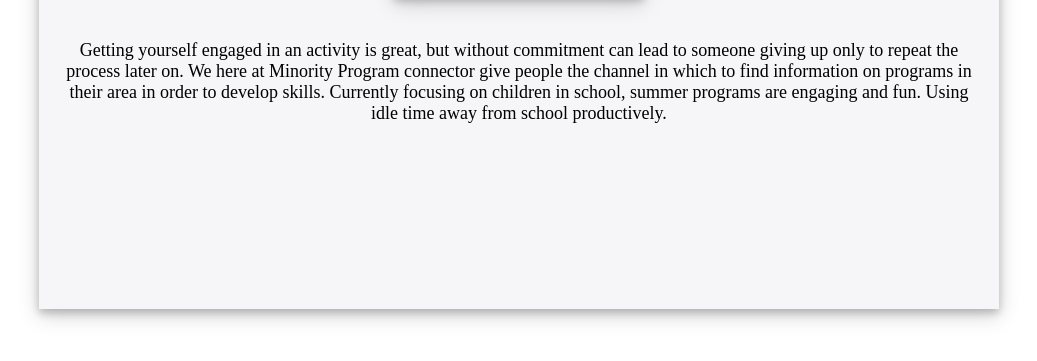
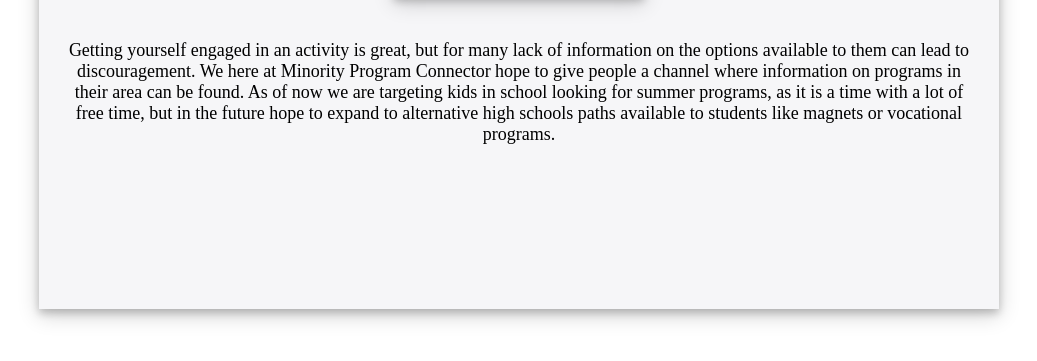
Before and after one commit to CadeASC6/MinorityProgramConnector, a plain HTML site: page index.html in a window 1280 px wide. Shown: the part 1042-1403 px from the top of the page, without its empty margins (121-1158 px from the left). Drawn offline with Linux system fonts and the light colour scheme.

Commit message:
Add files via upload
fixed some grammar and mission statements

```diff
--- a/index.html
+++ b/index.html
@@ -57,7 +57,7 @@
           <div id= "groupPic">
             <img src="logo.png">
           </div>
-          <p id="aboutUs">Getting yourself engaged in an activity is great, but without commitment can lead to someone giving up only to repeat the process later on. We here at Minority Program connector give people the channel in which to find information on programs in their area in order to develop skills. Currently focusing on children in school, summer programs are engaging and fun. Using idle time away from school productively.  </p>
+          <p id="aboutUs">Getting yourself engaged in an activity is great, but for many lack of information on the options available to them can lead to discouragement. We here at Minority Program Connector hope to give people a channel where information on programs in their area can be found. As of now we are targeting kids in school looking for summer programs, as it is a time with a lot of free time, but in the future hope to expand to alternative high schools paths available to students like magnets or vocational programs.</p>
           </div>
 
       </div>
```
